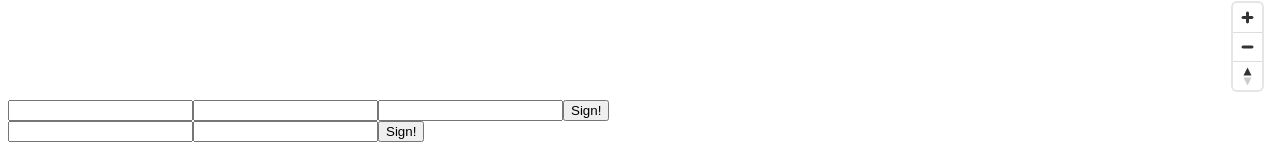
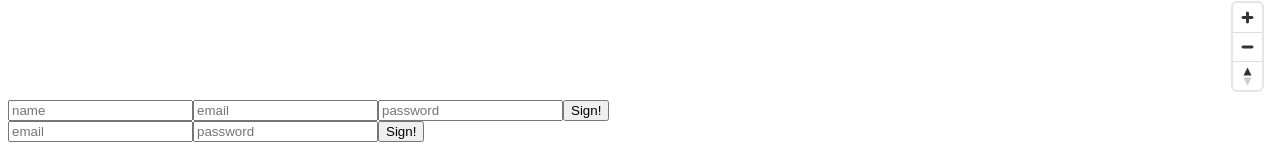
Before and after one commit to Isaakavo/cenoteando-map, a React (Create React App) app: page /login in a window 1280 px wide. Shown: the part 631-797 px from the top of the page. Built offline with nearby package versions, Linux system fonts and the light colour scheme; no server answers.

Commit message:
adding placeholders to inputs

```diff
--- a/src/components/Login.tsx
+++ b/src/components/Login.tsx
@@ -17,8 +17,16 @@ export const Login: React.FC = () => {
   console.log({ data, error });
   return (
     <div>
-      <input type='text' onChange={(e) => setEmail(e.target.value)} />
-      <input type='password' onChange={(e) => setPassword(e.target.value)} />
+      <input
+        type='text'
+        placeholder='email'
+        onChange={(e) => setEmail(e.target.value)}
+      />
+      <input
+        type='password'
+        placeholder='password'
+        onChange={(e) => setPassword(e.target.value)}
+      />
       <input type='button' value='Sign!' onClick={onSubmit} />
     </div>
   );
--- a/src/components/Signup.tsx
+++ b/src/components/Signup.tsx
@@ -1,27 +1,41 @@
-import React from "react";
-import { useApi } from "../hooks/useApi";
-
-
+import React from 'react';
+import { useApi } from '../hooks/useApi';
 
 export const SingUp: React.FC = () => {
   const [name, setName] = React.useState('');
   const [email, setEmail] = React.useState('');
   const [password, setPassword] = React.useState('');
-  const {data, error, postOperation} = useApi('/api/auth/register', 'post', {name, email, password})
+  const { data, error, postOperation } = useApi('/api/auth/register', 'post', {
+    name,
+    email,
+    password,
+  });
 
   const onSubmit = () => {
-    console.log('Submiting the values', {name, email, password});
-    postOperation({name, email, password});
+    console.log('Submiting the values', { name, email, password });
+    postOperation({ name, email, password });
     console.log('Response from the service');
-    console.log({data, error});
-  }
+    console.log({ data, error });
+  };
 
-  return(
+  return (
     <div>
-      <input type="text" onChange={(e) => setName(e.target.value)} />
-      <input type="text" onChange={(e) => setEmail(e.target.value)} />
-      <input type="password" onChange={(e) => setPassword(e.target.value)}/>
-      <input type="button" value="Sign!" onClick={onSubmit} />
+      <input
+        type='text'
+        placeholder='name'
+        onChange={(e) => setName(e.target.value)}
+      />
+      <input
+        type='text'
+        placeholder='email'
+        onChange={(e) => setEmail(e.target.value)}
+      />
+      <input
+        type='password'
+        placeholder='password'
+        onChange={(e) => setPassword(e.target.value)}
+      />
+      <input type='button' value='Sign!' onClick={onSubmit} />
     </div>
-  )
-}
+  );
+};
```
